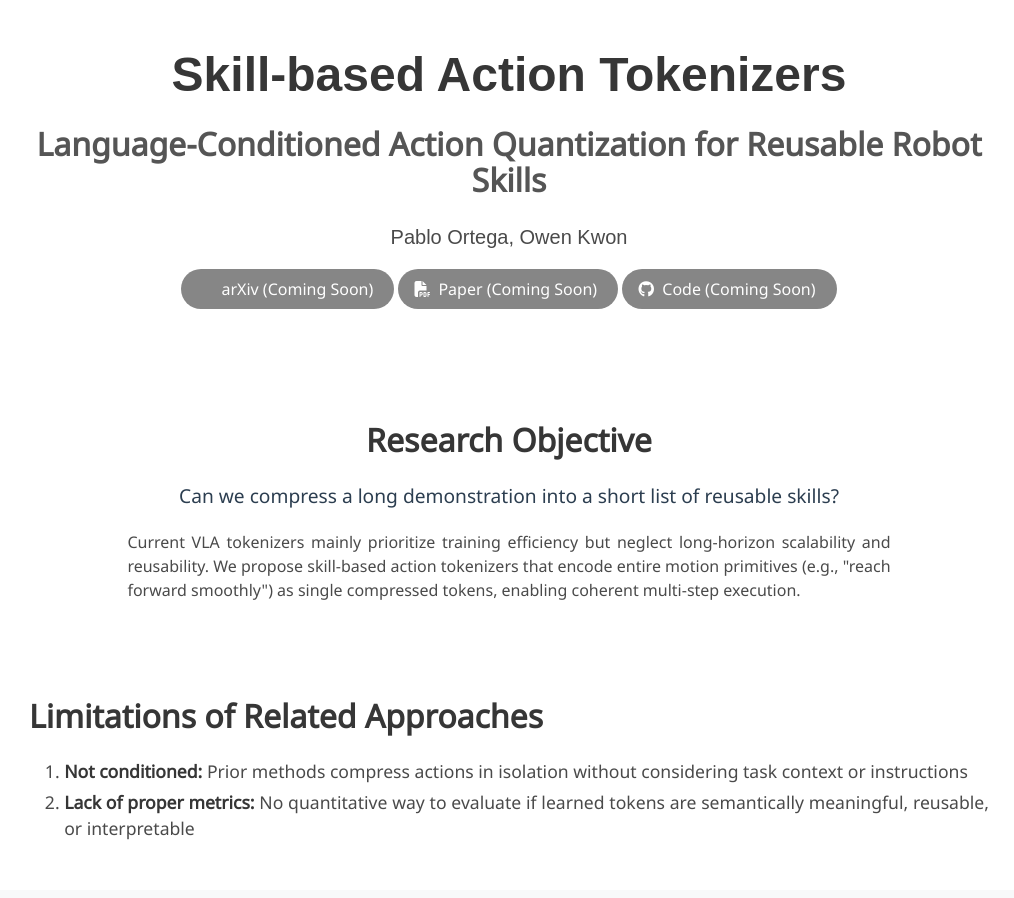
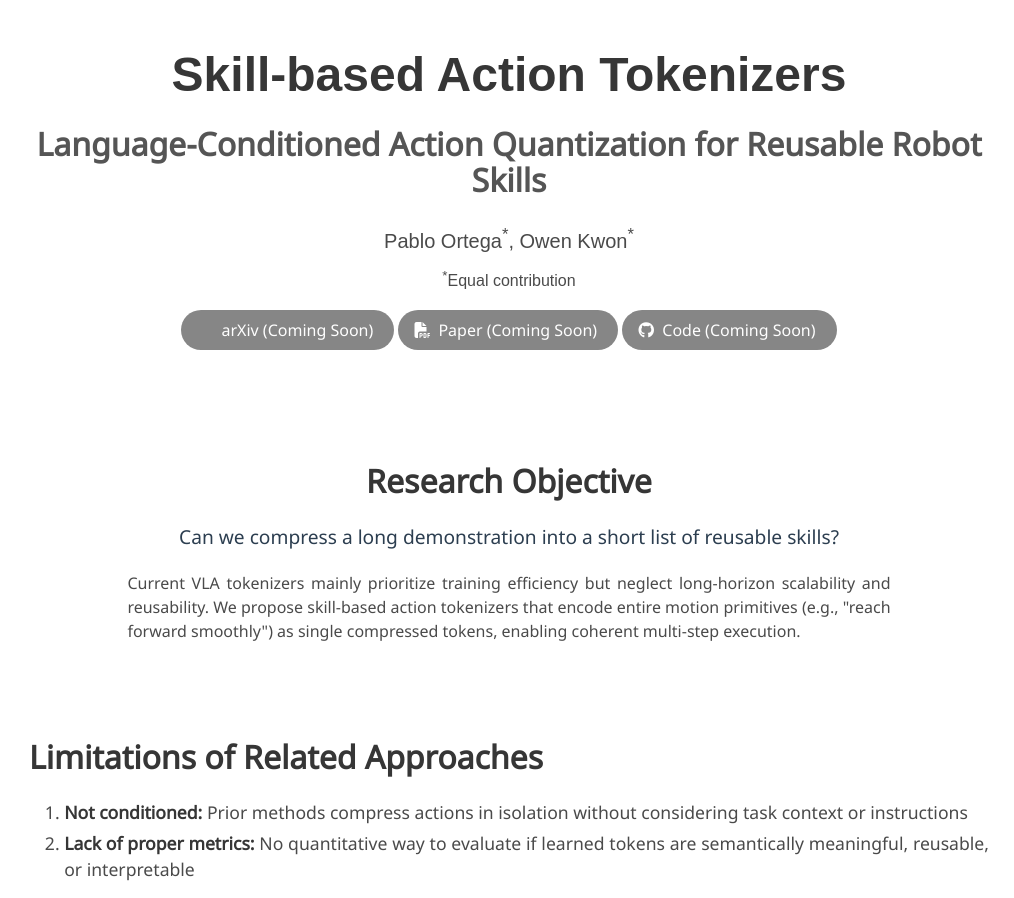
Before and after one commit to skill-tokenizer/skill-tokenizer.github.io, a plain HTML site: page index.html in a window 1280 px wide. Shown: the top 898 px of the page, without its empty margins (131-1145 px from the left). Drawn offline with nearby package versions, Linux system fonts and the light colour scheme; some icons are missing; a web font is replaced by a local one.

Commit message:
Add equal contribution note

```diff
--- a/index.html
+++ b/index.html
@@ -36,8 +36,12 @@
           <h2 class="title is-3" style="color: #555;">Language-Conditioned Action Quantization for Reusable Robot Skills</h2>
           <div class="is-size-5 publication-authors">
             <span class="author-block">
-              Pablo Ortega, Owen Kwon
+              Pablo Ortega<sup>*</sup>, Owen Kwon<sup>*</sup>
             </span>
+          </div>
+
+          <div class="is-size-6 publication-authors" style="margin-top: 10px;">
+            <span class="author-block"><sup>*</sup>Equal contribution</span>
           </div>
 
           <div class="column has-text-centered">
```
